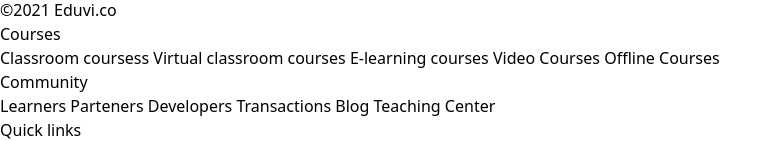
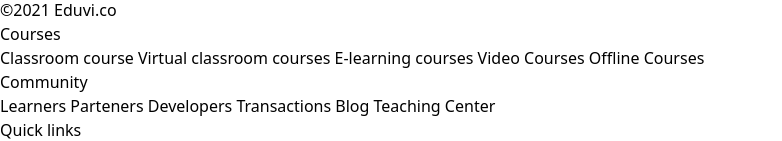
Before and after one commit to ibrohim5009/online-edu-kutubxonasiz-xatto-mantine-xam, a React (Vite) app: page / in a window 1280 px wide. Shown: the part 5181-5322 px from the top of the page, without its empty margins (0-782 px from the left). Built offline with nearby package versions, Linux system fonts and the light colour scheme.

Commit message:
change footer for abdulloh

```diff
--- a/src/components/Footer/Footer.jsx
+++ b/src/components/Footer/Footer.jsx
@@ -33,7 +33,7 @@
                                 Courses
                             </p>
                             <nav className="flex flex-col mt-4 space-y-2 text-base text-gray-500">
-                                <a className="hover:opacity-75" href="/"> Classroom coursess </a>
+                                <a className="hover:opacity-75" href="/"> Classroom course</a>
                                 <a className="hover:opacity-75" href="/"> Virtual classroom courses</a>
                                 <a className="hover:opacity-75" href="/"> E-learning courses</a>
                                 <a className="hover:opacity-75" href="/"> Video Courses </a>
```
